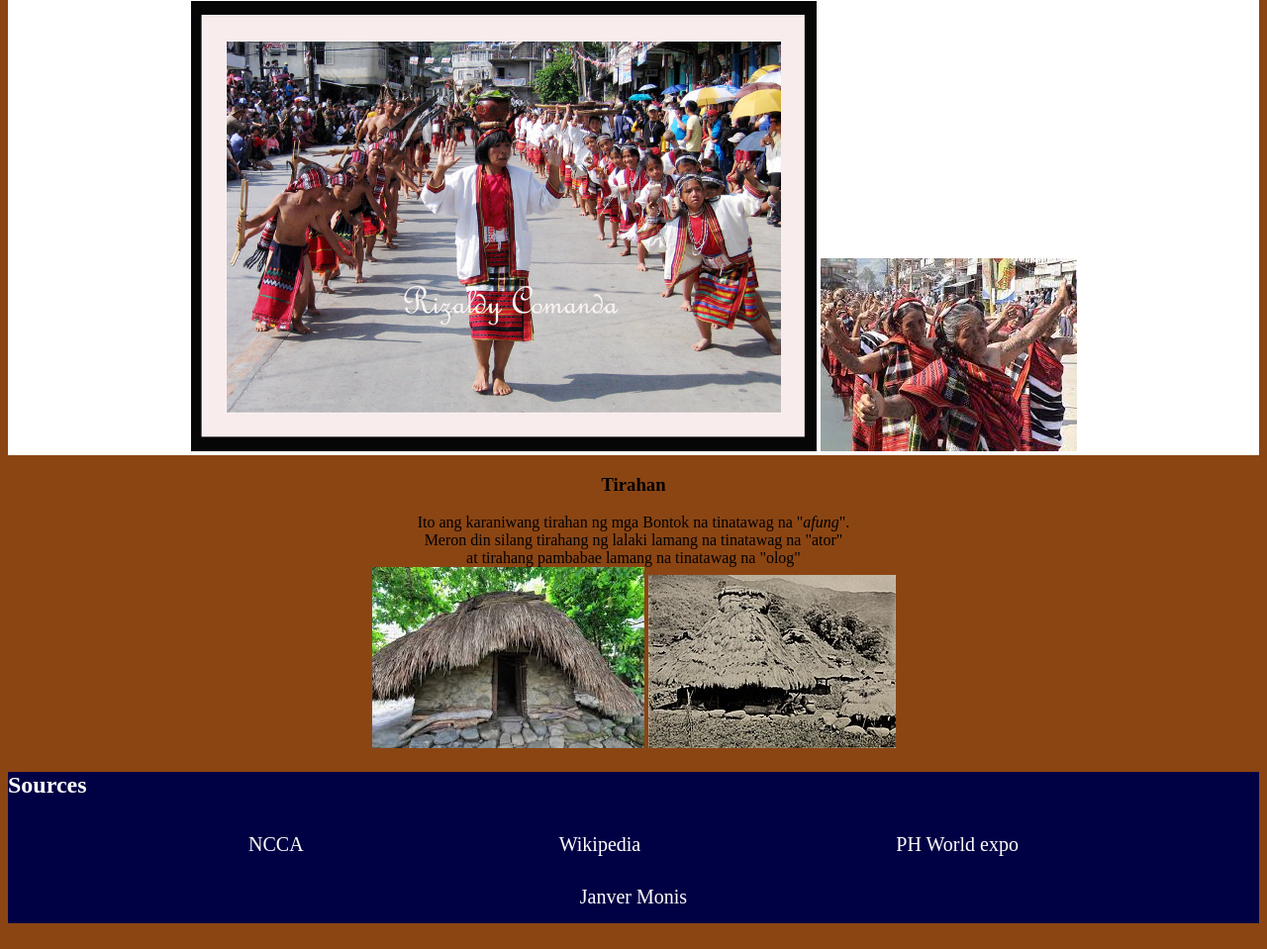
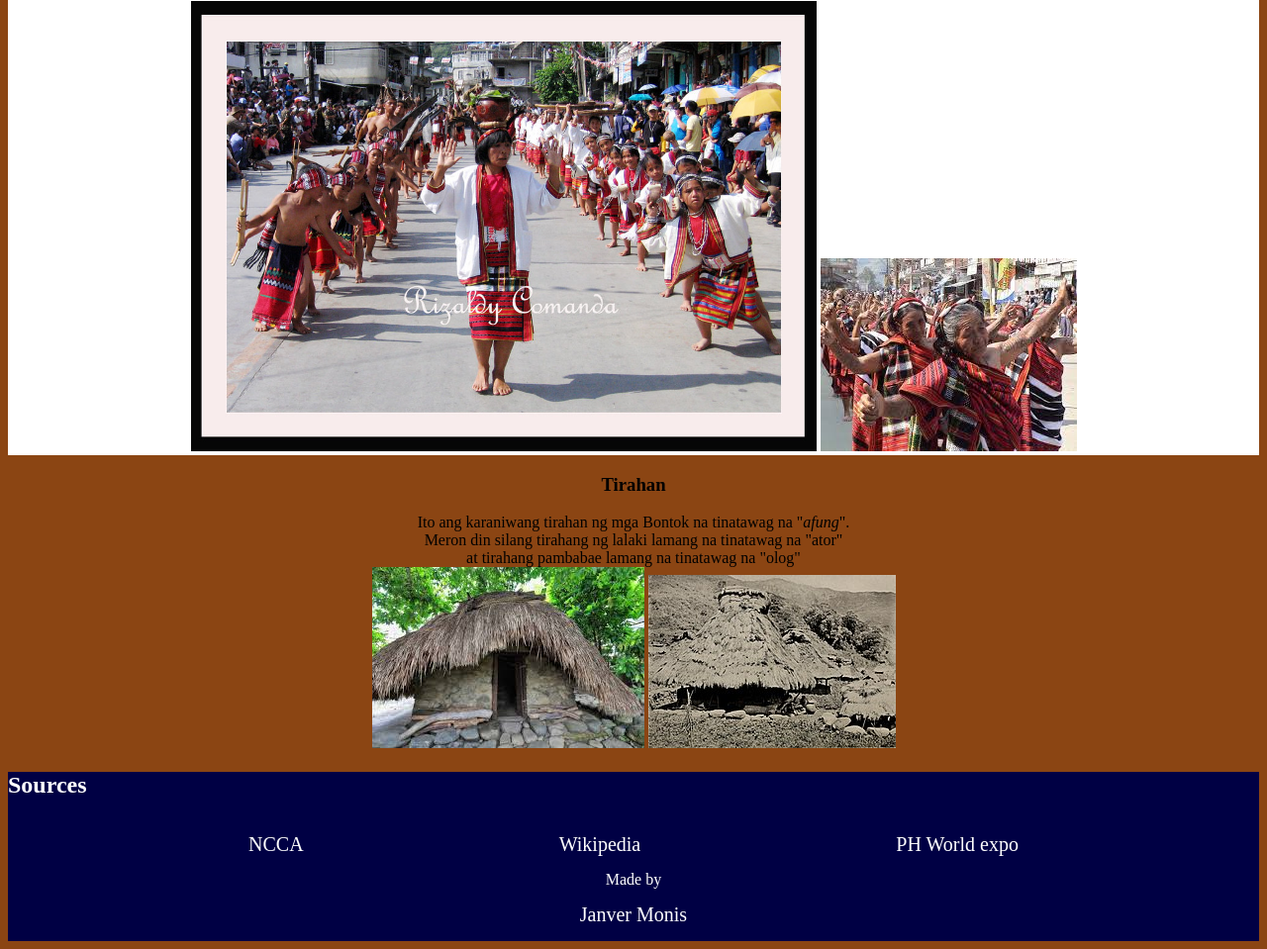
Before and after one commit to Janver-Monis/TheBontokpeople.github.io, a plain HTML site: page index.html in a window 1280 px wide. Shown: the part 1077-2036 px from the top of the page at 99% size. Drawn offline with Linux system fonts and the light colour scheme.

Commit message:
Update index.html

```diff
--- a/index.html
+++ b/index.html
@@ -64,6 +64,7 @@
         </ul>
     </div>
     <div class="navbar">
+        <center>Made by</center>
         <ul class="navlist">
             <li class="navitem"><a class="navlink" href="https://github.com/Janver-Monis">Janver Monis</a></li>
         </ul">
```
